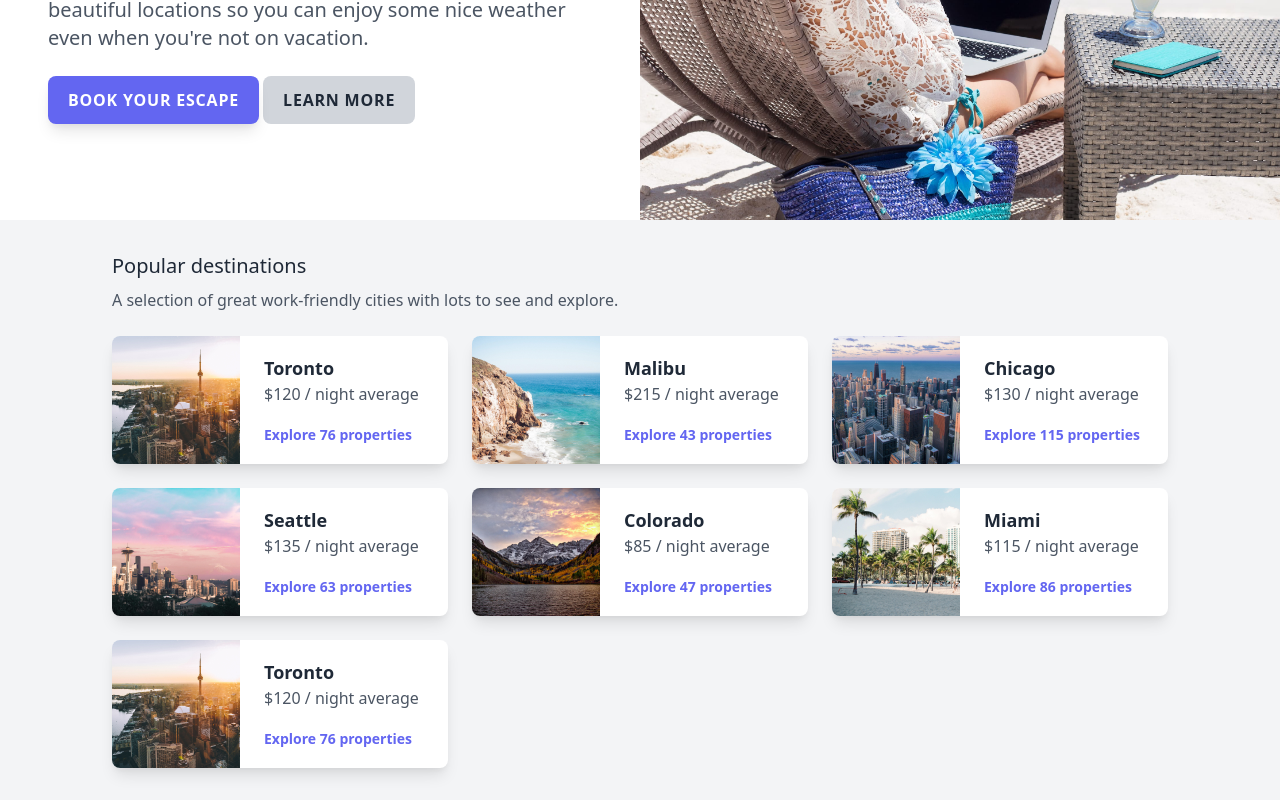
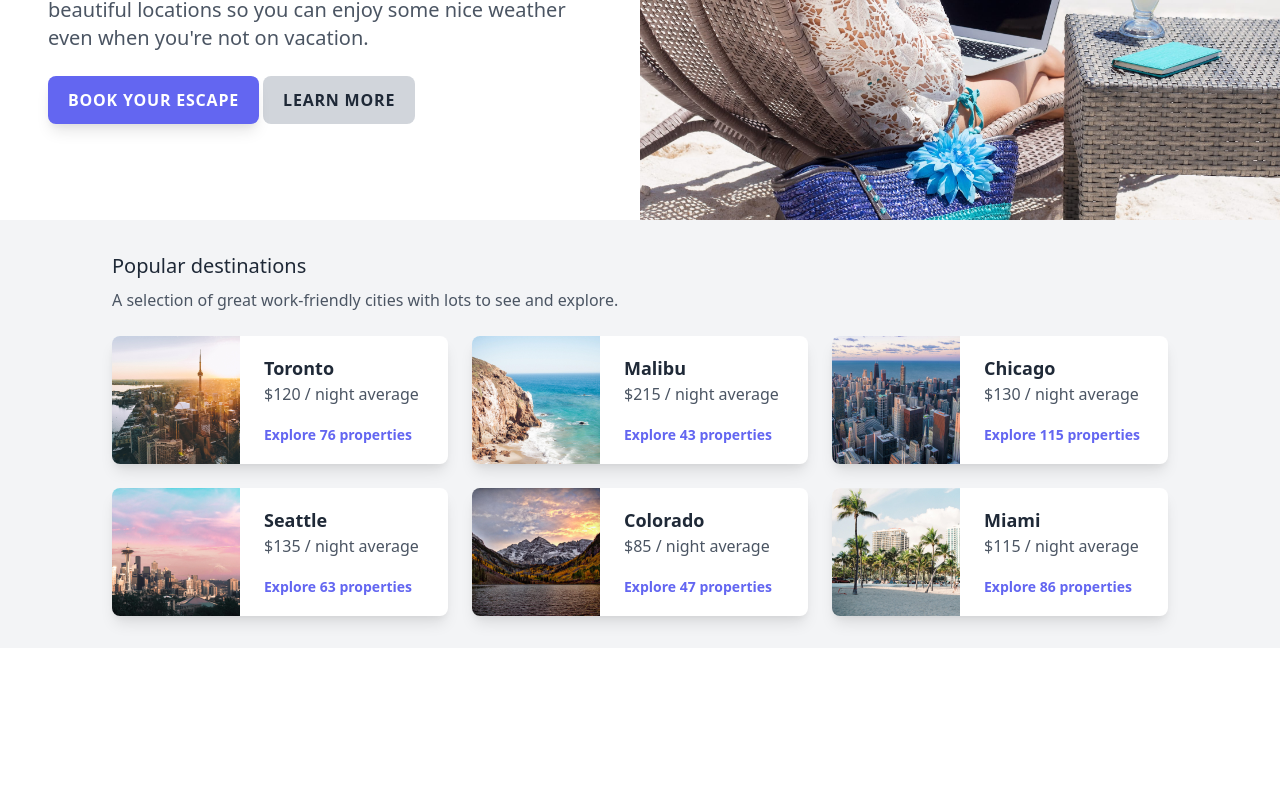
Before and after one commit to sondregi/react-tailwind, a React (Create React App) app: page / in a window 1280 px wide. Shown: the part 296-1096 px from the top of the page. After the commit the page ends 944 px from the top, so only its background shows below. Built offline with nearby package versions, Linux system fonts and the light colour scheme.

Commit message:
made Header a component to clean up App.js file

```diff
--- a/src/App.js
+++ b/src/App.js
@@ -1,66 +1,20 @@
 import React from 'react';
+import Header from './components/Header';
 import popularDestinations from './components/popularDestinations';
 import Destinations from './components/Destinations';
 
 export default function App() {
   return (
     <div>
-      <div className="bg-white grid lg:grid-cols-2 2xl:grid-cols-5">
-        <div className="px-8 py-12 max-w-md mx-auto sm:max-w-xl lg:px-12 lg:py-24 lg:max-w-full xl:mr-0 2xl:col-span-2">
-          <div className="xl:max-w-xl">
-            <img className="h-10" src="./img/logo.svg" alt="Workcation logo" />
-            <img className="mt-6 rounded-lg shadow-xl sm:mt-8 sm:h-64 sm:w-full sm:object-cover object-center lg:hidden" src="./img/beach-work.jpg" alt="Woman on workcation" />
-
-            <h1 className="text-gray-800 mt-6 text-2xl font-bold sm:mt-8 sm:text-4xl lg:text-3xl xl:text-4xl">You can work from anywhere.
-          <br className="hidden lg:inline" />
-              <span className="text-indigo-500"> Take advantage of it.</span>
-            </h1>
-
-            <p className="mt-2 text-gray-600 sm:mt-4 sm:text-xl">
-              Workcation helps you find work-friendly rentals in beautiful
-              locations so you can enjoy some nice weather even when you're not on vacation.
-          </p>
-
-            <div className="text-center lg:text-left mt-4 space-x-1 sm:mt-6">
-              <a className="btn btn-primary shadow-lg hover:-translate-y-0.5 transform transition" href="/">Book your escape</a>
-              <a className="mt-3 md:mt-0 btn btn-secondary" href="/">Learn more</a>
-            </div>
-          </div>
-        </div>
-
-        <div className="hidden relative lg:block 2xl:col-span-3">
-          <img className="absolute inset-0 w-full h-full object-cover object-center" src="./img/beach-work.jpg" alt="Woman on workcation" />
-        </div>
-      </div>
-
+      <Header />
       <div className="bg-gray-100">
         <div className=" max-w-md sm:max-w-xl lg:max-w-6xl mx-auto px-8 lg:px-12 py-8">
           <h2 className="text-xl text-gray-800">Popular destinations</h2>
           <p className="mt-2 text-gray-600">A selection of great work-friendly cities with lots to see and explore.</p>
           <div className="mt-6 grid gap-6 lg:grid-cols-2 xl:grid-cols-3">
-          {popularDestinations.map((destination) =>
-            <Destinations destination={destination} key={destination.city} />
-      )}
-
-
-
-
-
-
-
-
-            <div className="flex items-center rounded-lg bg-white shadow-lg overflow-hidden hover:scale-110 duration-300 transform transition">
-              <img className="h-32 w-32 flex-shrink-0" src="/img/toronto.jpg" alt="Toronto skyline" />
-              <div className="px-6 py-4">
-                <h3 className="text-lg font-semibold text-gray-800">Toronto</h3>
-                <p className="text-gray-600">$120 / night average</p>
-                <div className="mt-4">
-                  <a href="/" className="text-indigo-500 hover:text-indigo-400 font-semibold text-sm">Explore 76 properties</a>
-                </div>
-              </div>
-            </div>
-
-
+            {popularDestinations.map((destination) =>
+              <Destinations destination={destination} key={destination.city} />
+            )}
           </div>
         </div>
       </div>
--- /dev/null
+++ b/src/components/Header.jsx
@@ -0,0 +1,32 @@
+import React from 'react';
+
+export default function Header() {
+    return(
+        <div className="bg-white grid lg:grid-cols-2 2xl:grid-cols-5">
+        <div className="px-8 py-12 max-w-md mx-auto sm:max-w-xl lg:px-12 lg:py-24 lg:max-w-full xl:mr-0 2xl:col-span-2">
+          <div className="xl:max-w-xl">
+            <img className="h-10" src="./img/logo.svg" alt="Workcation logo" />
+            <img className="mt-6 rounded-lg shadow-xl sm:mt-8 sm:h-64 sm:w-full sm:object-cover object-center lg:hidden" src="./img/beach-work.jpg" alt="Woman on workcation" />
+
+            <h1 className="text-gray-800 mt-6 text-2xl font-bold sm:mt-8 sm:text-4xl lg:text-3xl xl:text-4xl">You can work from anywhere.
+          <br className="hidden lg:inline" />
+              <span className="text-indigo-500"> Take advantage of it.</span>
+            </h1>
+
+            <p className="mt-2 text-gray-600 sm:mt-4 sm:text-xl">
+              Workcation helps you find work-friendly rentals in beautiful
+              locations so you can enjoy some nice weather even when you're not on vacation.
+          </p>
+
+            <div className="text-center lg:text-left mt-4 space-x-1 sm:mt-6">
+              <a className="btn btn-primary shadow-lg hover:-translate-y-0.5 transform transition" href="/">Book your escape</a>
+              <a className="mt-3 md:mt-0 btn btn-secondary" href="/">Learn more</a>
+            </div>
+          </div>
+        </div>
+        <div className="hidden relative lg:block 2xl:col-span-3">
+          <img className="absolute inset-0 w-full h-full object-cover object-center" src="./img/beach-work.jpg" alt="Woman on workcation" />
+        </div>
+      </div>
+    )
+}
```
